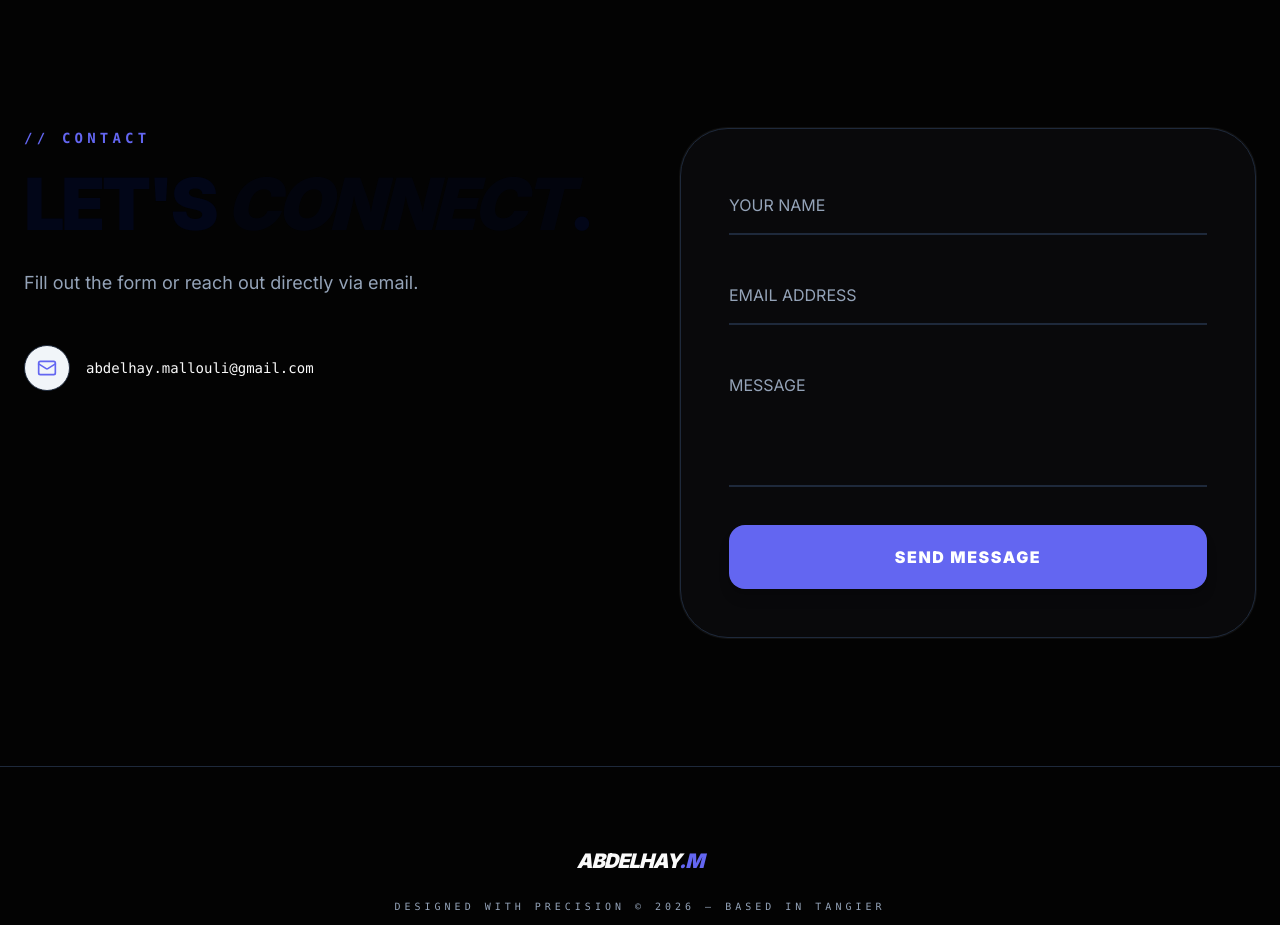
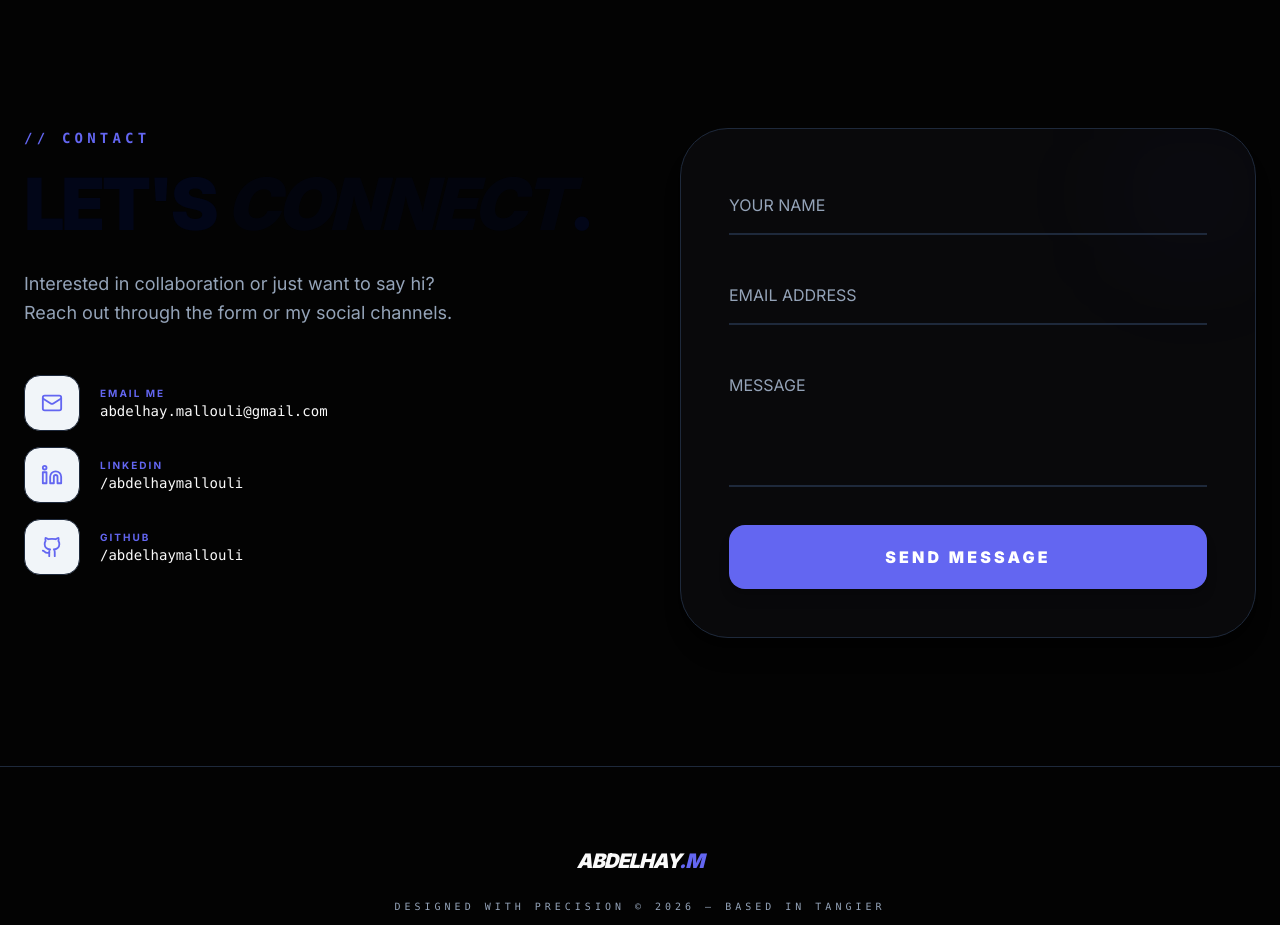
Before and after one commit to abdelhaymallouli/Portfolioo-Mallouli-Abdelhay, a Next.js app: page / in a window 1280 px wide. Shown: the part 4160-5085 px from the top of the page. Built offline with nearby package versions, Linux system fonts and the light colour scheme.

Commit message:
small changes in contat

```diff
--- a/src/components/Contact.tsx
+++ b/src/components/Contact.tsx
@@ -1,38 +1,25 @@
 "use client";
 import { useState, useRef } from "react";
 import { motion } from "framer-motion";
-import { Send, Mail, MapPin, Loader2 } from "lucide-react";
+import { Send, Mail, MapPin, Loader2, Github, Linkedin } from "lucide-react";
 import emailjs from "@emailjs/browser";
 import { ME } from "@/data/portfolio";
-
 
 export default function Contact() {
   const formRef = useRef<HTMLFormElement>(null);
   const [loading, setLoading] = useState(false);
   const [status, setStatus] = useState<"idle" | "success" | "error">("idle");
 
-const sendEmail = async (e: React.FormEvent) => {
+  const sendEmail = async (e: React.FormEvent) => {
     e.preventDefault();
     setLoading(true);
 
-    // Fetch values from environment variables
     const serviceId = process.env.NEXT_PUBLIC_EMAILJS_SERVICE_ID!;
     const templateId = process.env.NEXT_PUBLIC_EMAILJS_TEMPLATE_ID!;
     const publicKey = process.env.NEXT_PUBLIC_EMAILJS_PUBLIC_KEY!;
 
-    if (!process.env.NEXT_PUBLIC_EMAILJS_PUBLIC_KEY) {
-    console.error("Environment variables are missing!");
-    return;
-  }
-
     try {
-      await emailjs.sendForm(
-        serviceId,
-        templateId,
-        formRef.current!,
-        publicKey
-      );
-
+      await emailjs.sendForm(serviceId, templateId, formRef.current!, publicKey);
       setStatus("success");
       formRef.current?.reset();
     } catch (error) {
@@ -40,39 +27,72 @@ const sendEmail = async (e: React.FormEvent) => {
       setStatus("error");
     } finally {
       setLoading(false);
-      // Reset status after 5 seconds
       setTimeout(() => setStatus("idle"), 5000);
     }
   };
+
   return (
     <section id="contact" className="max-w-7xl mx-auto px-6 py-32">
       <div className="grid grid-cols-1 lg:grid-cols-2 gap-20">
 
-        {/* Contact Info */}
+        {/* Contact Info (Left Side) */}
         <div>
           <h2 className="text-sm font-mono text-accent uppercase tracking-[0.3em] mb-6 font-bold">// Contact</h2>
           <h3 className="text-5xl md:text-7xl font-black tracking-tighter mb-8 text-slate-950 dark:text-white leading-[0.9]">
             LET'S <span className="italic opacity-50">CONNECT</span>.
           </h3>
-          <p className="text-[var(--muted)] text-lg mb-12 max-w-md">
-            Fill out the form or reach out directly via email.
+          <p className="text-[var(--muted)] text-lg mb-12 max-w-md leading-relaxed">
+            Interested in collaboration or just want to say hi? Reach out through the form or my social channels.
           </p>
-          <div className="space-y-6">
-            <div className="flex items-center gap-4 group">
-              <div className="p-3 rounded-full bg-slate-100 dark:bg-white/5 border border-[var(--card-border)] group-hover:border-accent transition-colors">
-                <Mail size={20} className="text-accent" />
+
+          <div className="space-y-4">
+            {/* Email Link */}
+            <a href={`mailto:${ME.email}`} className="flex items-center gap-5 group w-fit">
+              <div className="p-4 rounded-2xl bg-slate-100 dark:bg-white/5 border border-[var(--card-border)] group-hover:border-accent group-hover:bg-accent/5 transition-all duration-300">
+                <Mail size={22} className="text-accent" />
               </div>
-              <span className="font-mono text-sm">{ME.email}</span>
-            </div>
+              <div className="flex flex-col">
+                <span className="text-[10px] font-bold text-accent uppercase tracking-[0.2em]">Email Me</span>
+                <span className="font-mono text-sm group-hover:text-accent transition-colors">{ME.email}</span>
+              </div>
+            </a>
+
+            {/* LinkedIn Link */}
+            <a href={ME.linkedin} target="_blank" rel="noopener noreferrer" className="flex items-center gap-5 group w-fit">
+              <div className="p-4 rounded-2xl bg-slate-100 dark:bg-white/5 border border-[var(--card-border)] group-hover:border-accent group-hover:bg-accent/5 transition-all duration-300">
+                <Linkedin size={22} className="text-accent" />
+              </div>
+              <div className="flex flex-col">
+                <span className="text-[10px] font-bold text-accent uppercase tracking-[0.2em]">LinkedIn</span>
+                <span className="font-mono text-sm group-hover:text-accent transition-colors">/abdelhaymallouli</span>
+              </div>
+            </a>
+
+            {/* GitHub Link */}
+            <a href={ME.github} target="_blank" rel="noopener noreferrer" className="flex items-center gap-5 group w-fit">
+              <div className="p-4 rounded-2xl bg-slate-100 dark:bg-white/5 border border-[var(--card-border)] group-hover:border-accent group-hover:bg-accent/5 transition-all duration-300">
+                <Github size={22} className="text-accent" />
+              </div>
+              <div className="flex flex-col">
+                <span className="text-[10px] font-bold text-accent uppercase tracking-[0.2em]">GitHub</span>
+                <span className="font-mono text-sm group-hover:text-accent transition-colors">/abdelhaymallouli</span>
+              </div>
+            </a>
           </div>
         </div>
 
-        {/* Form */}
+        {/* Form (Right Side) */}
         <motion.form
           ref={formRef}
           onSubmit={sendEmail}
-          className="space-y-8 bg-[var(--card)] p-8 md:p-12 rounded-[3rem] border border-[var(--card-border)] shadow-[var(--shadow)]"
+          initial={{ opacity: 0, x: 20 }}
+          whileInView={{ opacity: 1, x: 0 }}
+          viewport={{ once: true }}
+          className="space-y-8 bg-[var(--card)] p-8 md:p-12 rounded-[3rem] border border-[var(--card-border)] shadow-xl relative overflow-hidden"
         >
+          {/* Subtle Decorative Gradient */}
+          <div className="absolute top-0 right-0 w-32 h-32 bg-accent/5 blur-3xl rounded-full" />
+
           <div className="relative">
             <input required name="from_name" type="text" placeholder=" " className="w-full bg-transparent border-b-2 border-[var(--card-border)] py-4 outline-none focus:border-accent transition-all peer text-[var(--foreground)]" />
             <label className="absolute left-0 top-4 text-[var(--muted)] transition-all peer-focus:-top-4 peer-focus:text-xs peer-focus:text-accent peer-[:not(:placeholder-shown)]:-top-4 peer-[:not(:placeholder-shown)]:text-xs">YOUR NAME</label>
@@ -91,12 +111,12 @@ const sendEmail = async (e: React.FormEvent) => {
           <button
             disabled={loading}
             type="submit"
-            className="w-full py-5 bg-accent text-white rounded-2xl font-black tracking-widest uppercase flex items-center justify-center gap-3 shadow-lg hover:brightness-110 disabled:opacity-50 transition-all"
+            className="w-full py-5 bg-accent text-white rounded-2xl font-black tracking-[0.2em] uppercase flex items-center justify-center gap-3 shadow-lg hover:brightness-110 disabled:opacity-50 transition-all active:scale-[0.98]"
           >
-            {loading ? <Loader2 className="animate-spin" /> : status === "success" ? "Sent!" : "Send Message"}
+            {loading ? <Loader2 className="animate-spin" /> : status === "success" ? "Message Sent!" : "Send Message"}
           </button>
 
-          {status === "error" && <p className="text-red-500 text-xs font-mono text-center">Something went wrong. Please try again.</p>}
+          {status === "error" && <p className="text-red-500 text-[10px] font-mono text-center uppercase tracking-widest">Something went wrong. Please try again.</p>}
         </motion.form>
       </div>
     </section>
```
